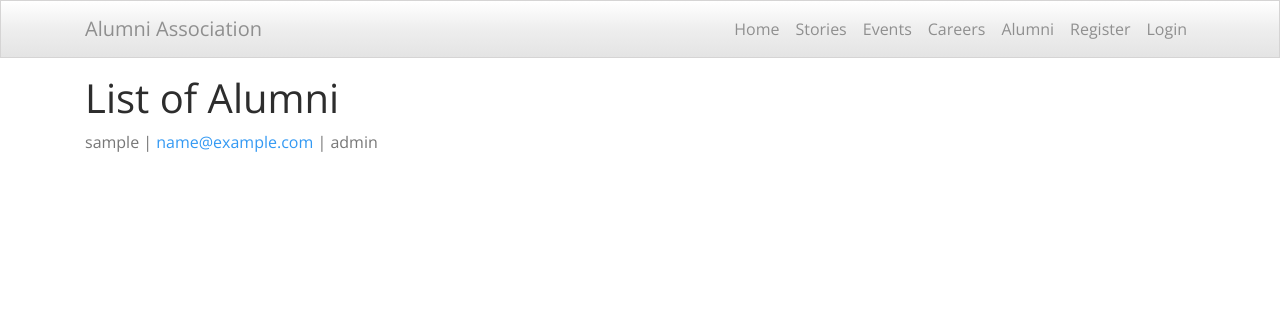
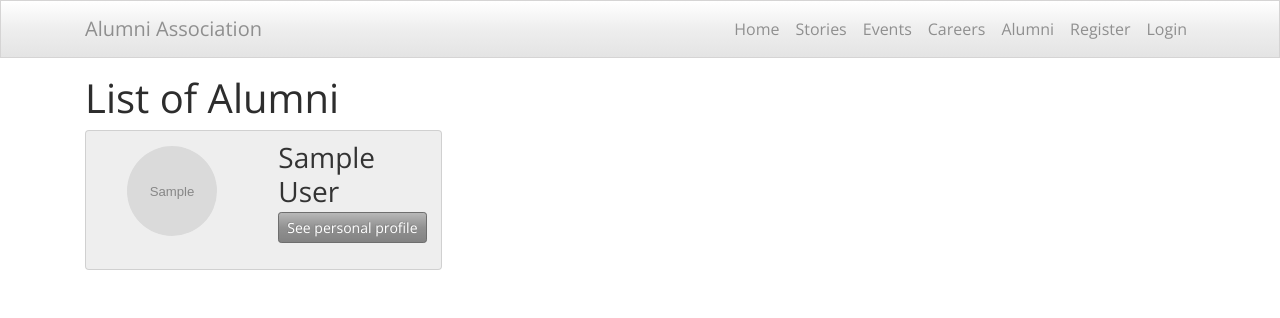
Before and after one commit to afanasev-anton/Alumni_union, a Symfony app: template templates/pages/alumnies.html.twig in a window 1280 px wide. Shown: the top 318 px of the page. Run offline with Twig, Linux system fonts and the light colour scheme; the template is opened without the code that fills it: most values are stand-ins (such as "Sample title", 1, 10 or a date in 2020); grey boxes marked "Sample" are stand-in pictures; some libraries are stand-ins or nearby versions.

Commit message:
apply changes in pages

```diff
--- /dev/null
+++ b/public/styles/styles_custom.css
@@ -0,0 +1,364 @@
+/* Just the measure for the logo on navbar */
+
+img.navbar-brand {
+	height: 80px;
+}
+
+/*the coloured links, hoverable, for every path*/
+
+a.homelink:hover {
+color: #333!important;
+font-weight: bold;
+}
+
+a.storylink:hover {
+color: #CD0200 !important;
+font-weight: bold;
+}
+
+a.eventlink:hover {
+color:  #D47500!important;
+font-weight: bold;
+}
+
+a.careerlink:hover {
+color: #3399F3!important;
+font-weight: bold;
+}
+
+a.alumnilink:hover {
+color: #3CB521!important;
+font-weight: bold;
+}
+
+.link{
+	/*padding: 5px;*/
+	color:#333;
+	/*text-decoration: none;*/
+}
+
+
+/* The animation to make everything slide from left. Put this class near a container div */
+
+.appear {
+	position: relative;
+  animation-name: appear;
+  animation-duration: 1.5s;
+}
+
+@keyframes appear{
+  0%   {left:-2000px; top:0px;}
+  100%  {left:0px; top:0px;}
+}
+
+/*just to make a card-columns not so crampy and being secure that avarything is diplayed near
+ and not only one under others post */
+
+.card-columns {
+	flex-wrap: wrap;
+	justify-content: space-evenly;
+  column-break-inside: avoid;
+}
+
+
+/* Here start the "story" class. The color is red/danger. If just add just the "story"
+class to the div you will obtain a red border when hover. To obtain the stripes that appears
+if you hover you have to 1) create a div with a an image as background 2) set the div with a
+width & height. If you don´t you cannot see the animation because the div is flat.
+Then you have to add this code on htlm:
+                <div class='show'>
+                 <div class='stripe_title'>"I did it!"</div>
+                <div class='stripe_subtitle'><a href='story.php' style='color:white;''>Want to know how?</a> </div>
+                </div>
+                </div>
+  "stripe_title" and "stripe_subtitle" are the two red stripes with the writing on it that
+  will appear if you hover it. Of course you can change what will be written in the stripes. */
+
+.story {
+filter: grayscale(100%);
+display:table-cell;
+background-size:cover;
+position: relative;
+transition: all 0.7s;
+}
+
+.story:hover {
+  filter:none;
+  border: solid #CD0200 10px;
+}
+
+.story .show{
+  background-color:rgba(19,30,33,0.4);
+  position: absolute;
+  z-index: 1000;
+  top:0;left:0;right:0;bottom:0;
+  transition: all 0.7s;
+}
+
+.story .stripe_title{
+  position: absolute;
+  text-transform: uppercase;
+  padding: 7px;
+  z-index: 1000;
+  top:60%;left:-80%;
+  color:#ffffff;
+  font-weight: 300;
+  font-size: 13px; width: 80%;
+
+}
+.story:hover .stripe_title{
+  background-color:indianred; left:0px;
+}
+.story .stripe_subtitle{
+  position: absolute;
+  padding: 5px;
+  z-index: 1000;
+  top:60%;right:-85%;
+  margin-top: 25px;
+  color:#ffffff;
+  font-weight: 300;
+  font-size: 11px; width: 80%;
+}
+.story:hover .stripe_subtitle{
+  background-color:crimson; right:0px;
+}
+
+.Story {
+
+transform: perspective(1px) translateZ(0);
+box-shadow: 0 0 1px rgba(0, 0, 0, 0);
+transition-duration: 0.3s;
+transition-property: transform;
+}
+
+.Story:hover {
+  border: solid #CD0200 5px;
+  background: linear-gradient(40deg,coral,#CD0200);
+}
+
+/*Here there the career class. Is on the color bright-blue/info. If you just add career class
+the background will become blue when you hover -and the text black. To add the buzz animation just
+add "hvr-buzz-out" class near the career class*/
+
+
+.career {
+padding-top: 15px;
+filter: grayscale(100%);
+transition-duration: 0.5s;
+}
+
+.career:hover {
+ filter: none;
+ background: linear-gradient(40deg,#3399F3,#446E9B);
+ color: black;
+}
+
+@-webkit-keyframes hvr-buzz-out {
+  10% {
+    -webkit-transform: translateX(3px) rotate(2deg);
+    transform: translateX(3px) rotate(2deg);
+  }
+  20% {
+    -webkit-transform: translateX(-3px) rotate(-2deg);
+    transform: translateX(-3px) rotate(-2deg);
+  }
+  30% {
+    -webkit-transform: translateX(3px) rotate(2deg);
+    transform: translateX(3px) rotate(2deg);
+  }
+  40% {
+    -webkit-transform: translateX(-3px) rotate(-2deg);
+    transform: translateX(-3px) rotate(-2deg);
+  }
+  50% {
+    -webkit-transform: translateX(2px) rotate(1deg);
+    transform: translateX(2px) rotate(1deg);
+  }
+  60% {
+    -webkit-transform: translateX(-2px) rotate(-1deg);
+    transform: translateX(-2px) rotate(-1deg);
+  }
+  70% {
+    -webkit-transform: translateX(2px) rotate(1deg);
+    transform: translateX(2px) rotate(1deg);
+  }
+  80% {
+    -webkit-transform: translateX(-2px) rotate(-1deg);
+    transform: translateX(-2px) rotate(-1deg);
+  }
+  90% {
+    -webkit-transform: translateX(1px) rotate(0);
+    transform: translateX(1px) rotate(0);
+  }
+  100% {
+    -webkit-transform: translateX(-1px) rotate(0);
+    transform: translateX(-1px) rotate(0);
+  }
+}
+
+.hvr-buzz-out {
+  display: inline-block;
+  vertical-align: middle;
+  -webkit-transform: perspective(1px) translateZ(0);
+  transform: perspective(1px) translateZ(0);
+  box-shadow: 0 0 1px rgba(0, 0, 0, 0);
+}
+.hvr-buzz-out:hover, .hvr-buzz-out:focus, .hvr-buzz-out:active {
+  -webkit-animation-name: hvr-buzz-out;
+  animation-name: hvr-buzz-out;
+  -webkit-animation-duration: 0.75s;
+  animation-duration: 0.75s;
+  -webkit-animation-timing-function: linear;
+  animation-timing-function: linear;
+  -webkit-animation-iteration-count: 1;
+  animation-iteration-count: 1;
+}
+
+.Career {
+padding:8px;
+position: relative;
+
+transform: perspective(1px) translateZ(0);
+box-shadow: 0 0 1px rgba(0, 0, 0, 0);
+transition-duration: 0.7s;
+transition-property: transform;
+}
+
+.Career:hover {
+ padding:10px;
+border: solid #446E9B 10px;
+ background: linear-gradient(40deg,#3399F3,#446E9B);
+ color: black;
+}
+
+.Career:hover a {
+  color: white;
+  font-weight: bold;
+  text-decoration: none;
+}
+
+
+
+/*Here there the event class. Is on the color orange/warning. Hover it and it will become
+bigger with and orange background*/
+
+.event {
+padding:10px;
+position: relative;
+text-align: center;
+color: black;
+filter: grayscale(100%);
+
+transform: perspective(1px) translateZ(0);
+box-shadow: 0 0 1px rgba(0, 0, 0, 0);
+transition-duration: 0.3s;
+transition-property: transform;
+}
+
+.event:hover {
+  filter: none;
+  padding: 12px;
+  background: linear-gradient(40deg,#F8C471,#D47500);
+  transform: scale(1.1);
+}
+
+.Event {
+padding:8px;
+position: relative;
+color: black;
+
+transform: perspective(1px) translateZ(0);
+box-shadow: 0 0 1px rgba(0, 0, 0, 0);
+transition-duration: 0.7s;
+transition-property: transform;
+}
+
+.Event:hover {
+  padding: 10px;
+  background: linear-gradient(40deg,#F8C471,#D47500);
+ border: solid #D47500 10px;
+}
+
+.Event:hover a {
+  color: white;
+  font-weight: bold;
+  text-decoration: none;
+}
+
+/*Here there the alumni class. Is on the color green/success. Hover it and it will "bloom"
+with a circular "unveil" effect and add a stripe with the quote. Is a miy between new animation
+and the story animation*/
+
+.alumni {
+  position: relative;
+  overflow: hidden;
+  margin: 0;
+  height: 100%;
+  width: 100%;
+  filter: grayscale(100%);
+}
+.alumni img{
+  width: 100%;
+  height: 100%;
+}
+.alumni::before {
+    position: absolute;
+    top: 50%;
+    left: 50%;
+    z-index: 2;
+    display: block;
+    content: '';
+    width: 0;
+    height: 0;
+    background: rgba(0,0,0,.2);
+    border-radius: 100%;
+    transform: translate(-50%, -50%);
+    opacity: 0;
+}
+.alumni:hover{
+  animation: bloom ease-in-out .75s forwards;
+}
+.alumni:hover::before {
+    animation: circle .75s;
+}
+@keyframes bloom {
+    0% {
+        filter: grayscale(.9);
+    }
+    40% {
+        filter: grayscale(.5);
+    }
+    100% {
+        filter: grayscale(0);
+    }
+}
+@keyframes circle {
+    0% {
+        opacity: .5;
+    background: rgba(53, 158, 29,.2);
+
+    }
+    40% {
+        opacity: 1;
+    background: rgba(37, 113, 21,.2);
+    }
+    100% {
+        width: 200%;
+        height: 200%;
+        opacity: 0;
+    }
+}
+.alumni .stripe_title{
+  position: absolute;
+  text-transform: uppercase;
+  padding: 7px;
+  top:60%;left:-100%;
+  color:#ffffff;
+  font-weight: 250;
+  font-size: 13px;
+  width: 100%;
+
+}
+.alumni:hover .stripe_title{
+  background-color:green; left:0px;
+}
--- a/templates/base.html.twig
+++ b/templates/base.html.twig
@@ -5,7 +5,7 @@
         <meta name="viewport" content="width=device-width, initial-scale=1">
         <title>{% block title %}{% endblock %}</title>
         {% block stylesheets %}
-            <link rel="stylesheet" type="text/css" href="{{asset('styles/mystyles.css')}}">
+            <link rel="stylesheet" type="text/css" href="{{asset('styles/styles_custom.css')}}">
             <link rel="stylesheet" type="text/css" href="{{asset('styles/bootstrap.min.css')}}">
         {% endblock %}
         <!-- Bootstrap Links -->
--- a/templates/index/index.html.twig
+++ b/templates/index/index.html.twig
@@ -1,6 +1,6 @@
 {% extends 'base.html.twig' %}
 
-{% block title %}Home | Alumni Association of the {{school}}{% endblock %}
+{% block title %}Home | PASF Alumni Association{% endblock %}
 
 {% block body %}
     <div class="jumbotron jumbotron-fluid" style="background-image: url(img/cancode.jpg);background-size: cover; background-repeat: no-repeat;">
@@ -50,7 +50,7 @@
                 </div>
             </div>
             {# Headline Part #}
-            <div class="card text-white text-center alumni p-2" style="background-color: #3CB521;" >
+            <div class="card text-white text-center p-2" style="background-color: #3CB521;" >
                 <blockquote class="blockquote mb-0">
                     <p>Shoot for the moon. Even if you miss, you'll land among the stars.</p>
                     <footer class="blockquote-footer">
--- a/templates/pages/alumnies.html.twig
+++ b/templates/pages/alumnies.html.twig
@@ -3,15 +3,24 @@
 {% block title %}Alumni Association | Members{% endblock %}
 
 {% block body %}
+	<div class"container appear">
+		<h1>List of Alumni</h1>
+		<div class="card-columns">
+		{% for user in users %}
+			<div class="card bg-light alumni" style="padding:10px;">
+			<div class="row">
+			<div class="col text-center">
+			<img src="img/profile_pictures/{{user.image}}" style="width:100px; height:100px; border-radius:50%; padding:5px;">
+			</div>
+			<div class="col">
+			<h3><a href="/alumni/profile={{user.id}}" class="link alumnilink"> {{user.firstName}} {{user.lastName}} </a> <br>
+			<a href="/alumni/profile={{user.id}}" class="btn btn-success btn-sm"> See personal profile</a></h3>
 
-	<h1>List of Alumni</h1>
-
-	{% for user in users %}
-		<p>{{user.username}} | <a href="/alumni/profile={{user.id}}">{{user.email}}</a> |
-			{% for role in user.roles %}
-				{{role}}
-			{% endfor %}
-		</p>
-	{% endfor %}
-
+			</p>
+			</div>
+			</div>
+			</div>
+		{% endfor %}
+		</div>
+	</div>
 {% endblock %}
```
Also changed, not shown: src/Entity/User.php (+85 -0 lines), templates/pages/profile.html.twig (+47 -7 lines), templates/pages/showPost.html.twig (+76 -1 lines), templates/pages/showTag.html.twig (+6 -5 lines).
